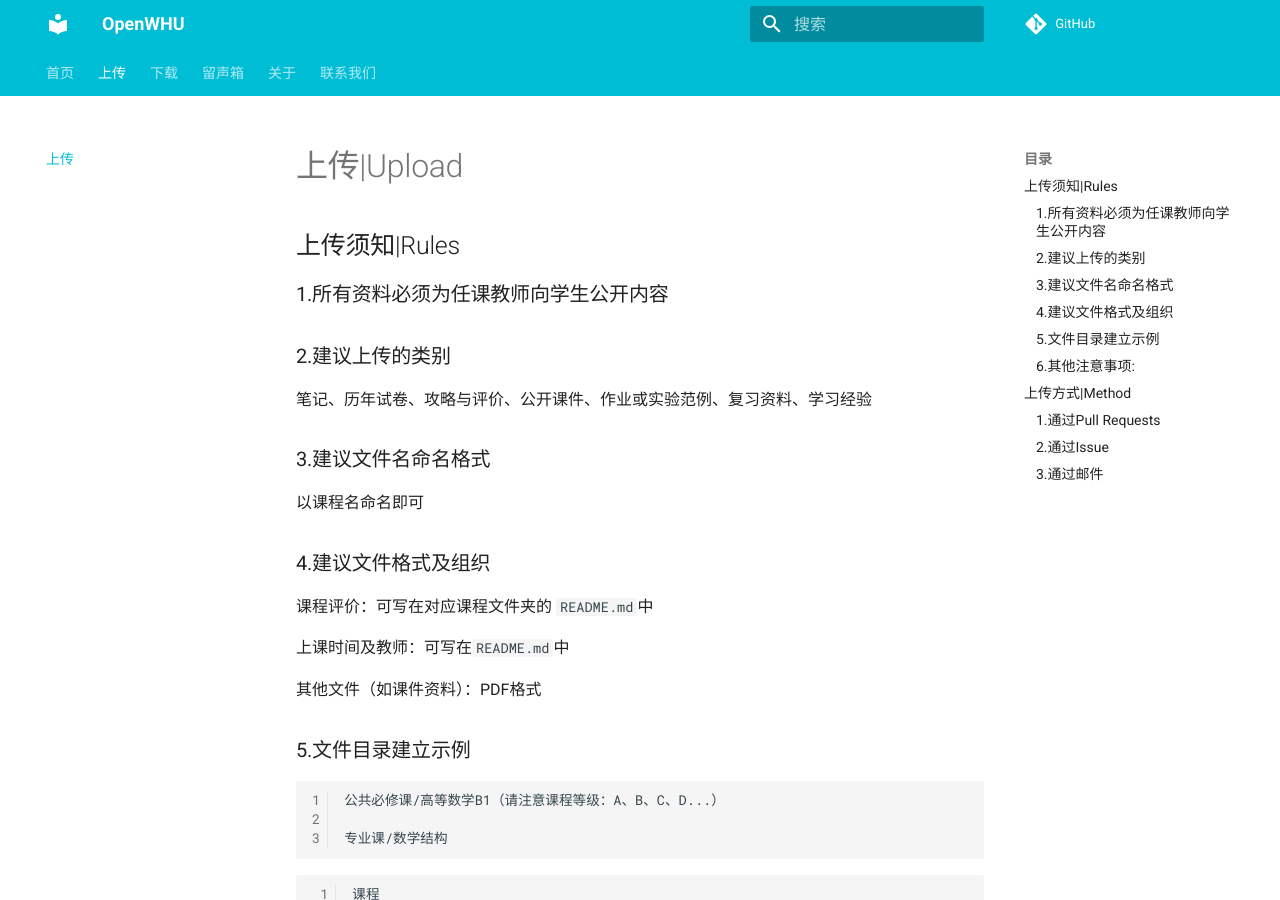
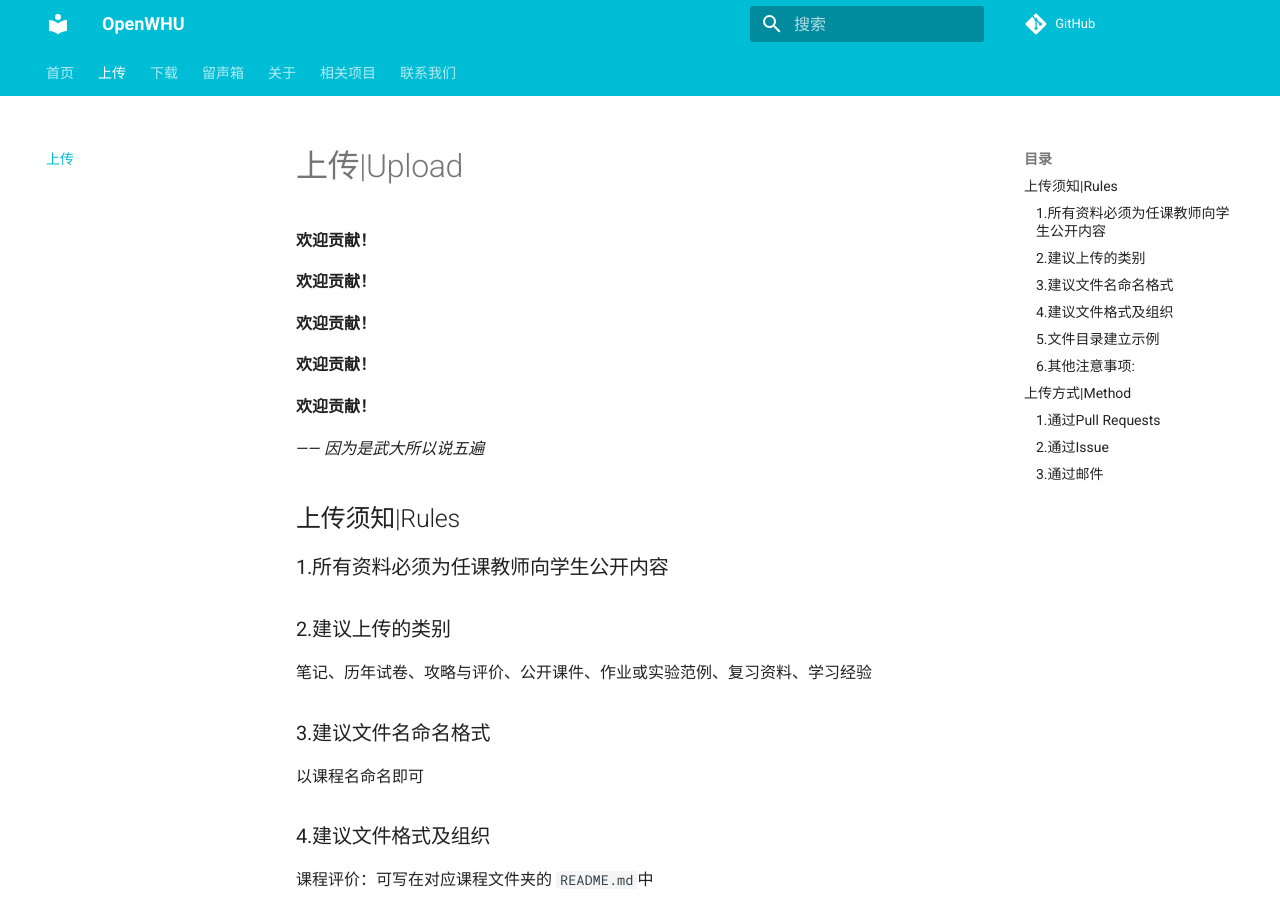
Before and after one commit to openwhu/openwhu.github.io, an MkDocs documentation site: the page built from docs/upload.md, in a window 1280 px wide and 900 px high. Built offline with MkDocs 1.6.1 and Material for MkDocs 9.7.7, drawn with Linux system fonts in a browser that asks for light colours; comment, search, counter and statistics services are not loaded.

Commit message:
add related works site

```diff
--- a/docs/upload.md
+++ b/docs/upload.md
@@ -1,4 +1,16 @@
 # 上传|Upload
+
+**欢迎贡献！**
+
+**欢迎贡献！**
+
+**欢迎贡献！**
+
+**欢迎贡献！**
+
+**欢迎贡献！**
+
+*——* *因为是武大所以说五遍*
 
 ## 上传须知|Rules
 
--- a/mkdocs.yml
+++ b/mkdocs.yml
@@ -11,6 +11,7 @@ nav:
   - 留声箱:
     - 写给考虑读研的同学: MessageBox/写给考虑读研的同学.md
   - 关于: about.md
+  - 相关项目: relate.md
   - 联系我们: contact.md
 
 # Theme
```
Also changed, not shown: docs/contact.md (+2 -0 lines), docs/download.md (+1 -1 lines).
